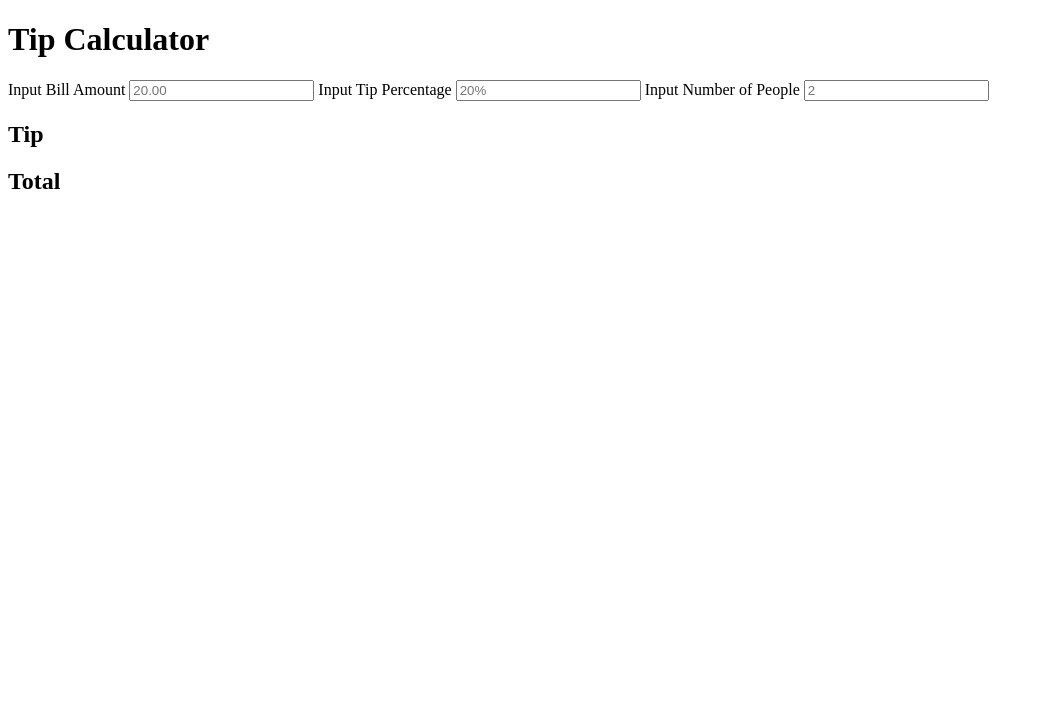
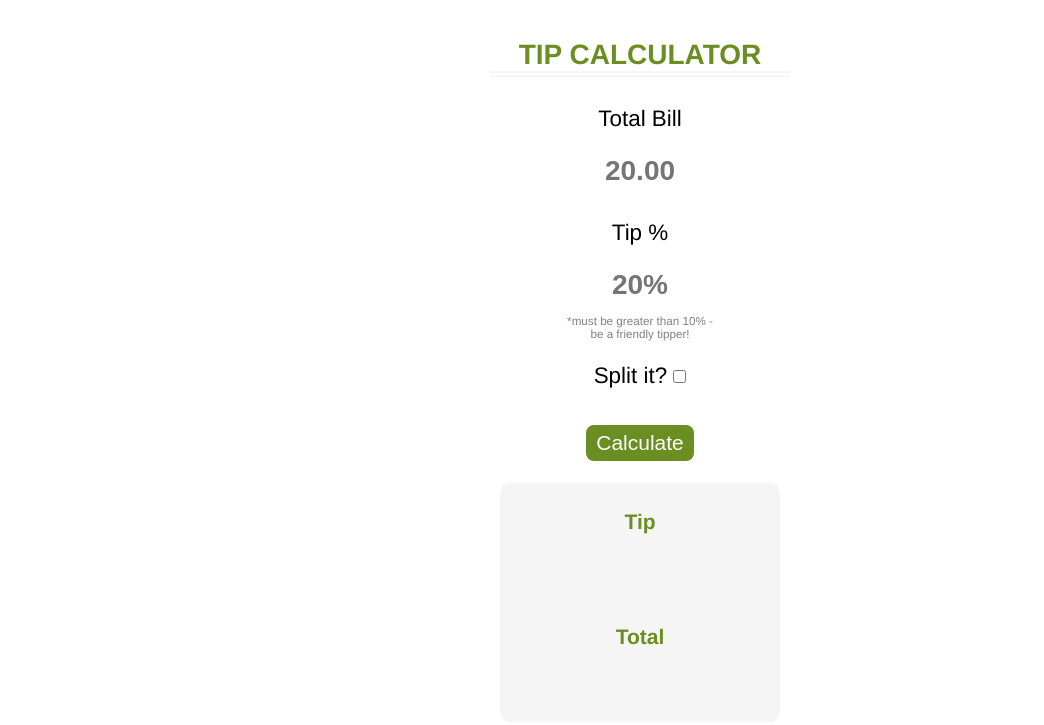
Before and after one commit to brooklyndippo/Tip-Calculator, a plain HTML site: page index.html in a window 1280 px wide. Shown: the whole page, without its empty margins (0-1044 px from the left). Drawn offline with Linux system fonts and the light colour scheme.

Commit message:
Styled the tip calculator with CSS - added reveal for split tip

```diff
--- a/index.html
+++ b/index.html
@@ -14,7 +14,7 @@
 
         <!-- CREATE INPUT FIELDS -->
         <!-- Input Bill Amount -->
-        <lable>Input Bill Amount</lable>
+        <label>Total Bill</label>
         <input
         type="number"
         id="input-bill"
@@ -25,25 +25,38 @@
         >
 
         <!-- Input Tip Percentage -->
-        <lable>Input Tip Percentage</lable>
+        <label>Tip %</label>
         <input type="number"
         id="input-tip"
         class="input"
         placeholder="20%"
         min=10
         >
+        <sub>*must be greater than 10% - be a friendly tipper!</sub>
 
+         <!-- Ask about Splitting the Bill -->
+
+        <label>Split it?
+            <input
+                type="checkbox"
+                class="split-bill"
+                id="split-bill"
+            >
+        </label>
+
+        <div id="reveal-num-people">
         <!-- Input Number of People -->
-        <lable>Input Number of People</lable>
+        <label id="how-many" for="split-bill">How many ways?</label>
         <input type="number"
         id="input-people"
         class="input"
-        placeholder="2"
+        placeholder="1"
         min=1
         step=1
         >
+        </div>
 
-        </div>
+        <button>Calculate</button>
 
         <div id="calc-output">
         <h2>Tip</h2>
--- a/script.js
+++ b/script.js
@@ -5,11 +5,14 @@ const tipInput = document.querySelector('#input-tip')
 const peopleInput = document.querySelector('#input-people')
 const displayTip = document.querySelector('#display-tip')
 const displayTotal = document.querySelector('#display-total')
+const checkbox = document.querySelector("#split-bill")
+const revealNumPeople = document.querySelector("#reveal-num-people")
 
 //-----------------------------------------------
 // ADD EVENT LISTENERS
 billInput.addEventListener('change', handleBill)
 tipInput.addEventListener('change', handleBill)
+checkbox.addEventListener('change', handleBill)
 peopleInput.addEventListener('change', handleBill)
 
 //-----------------------------------------------
@@ -19,26 +22,53 @@ function handleBill(e) {
     //collect the most updated input for all values
     const bill = parseFloat(billInput.value)
     const tip = parseInt(tipInput.value)
+
+    const check = checkbox.checked
     const numPeople = parseInt(peopleInput.value)
+
+    //reveal the input field for number of people if split bill is checked
+
+    revealNumPeople.style.display = check ? "block" : "none"
+
+    console.log (check)
+    console.log (checkbox)
+    console.log (revealNumPeople)
+
 
     //using inputs calculate different outputs & log in console to test
     const tipOutput = (bill * tip / 100)
     const totalOutput = (bill + tipOutput)
-    const cppOutput = totalOutput / numPeople
+    const ppTip = tipOutput / numPeople
+    const ppTotal = totalOutput / numPeople
+
+
     console.log (tipOutput)
     console.log (totalOutput)
-    console.log (cppOutput)
+    console.log (ppTip)
+    console.log (ppTotal)
 
-    //-----------------------------------------------
+    displayOutput ();
+
+     //-----------------------------------------------
     // PUSH OUTPUT VALUES TO DISPLAY
     function displayOutput () {
+
         //check to make sure that the user has input a bill & tip amount before displaying
         if (billInput.value !== '' && tipInput.value !== '') {
+
+        //if there is greater than one person to split the bill between, then it will display per person cost
+        if (check == true && parseInt(peopleInput.value) > 1) {
+            displayTip.innerHTML = `$${ppTip.toFixed(2)} per person`
+            displayTotal.innerHTML = `$${ppTotal.toFixed(2)} per person`
+        }
+
+        else {
         displayTip.innerHTML = `$${tipOutput.toFixed(2)}`
         displayTotal.innerHTML = `$${totalOutput.toFixed(2)}`
         }
+
+        console.log ("Output displayed")
     }
 
-    displayOutput ();
-
 }
+}
--- a/style.css
+++ b/style.css
@@ -0,0 +1,116 @@
+body{
+    background-color: white;
+    font-family: Helvetica;
+    width: 300px;
+    margin: auto;
+    padding: 20px;
+    text-align: center;
+    font-size: 14px;
+}
+
+h1{
+  text-transform: uppercase;
+  color: olivedrab;
+  border-width: 6px;
+  border-bottom-style: double;
+  border-bottom-color: whitesmoke;
+}
+
+h2 {
+    color: olivedrab;
+}
+
+h3 {
+  font-size: 2em;
+  font-weight: 400;
+  font-style: normal;
+}
+
+label {
+    font-size: 1.6em;
+    margin-top: 10px;
+}
+
+.input {
+    text-align: center;
+    padding: 3px;
+    font-size: 2em;
+    color: gray;
+    font-weight: 600;
+    margin: 20px auto 20px auto;
+    width: 50%;
+    border-style: none;
+    border-width: 0px;
+}
+
+sub {
+  color: gray;
+  width: 50%;
+  margin: -10px auto auto auto;
+  }
+input:active {
+  border-style: none;
+  border-width: 0px;
+}
+
+input::-webkit-outer-spin-button,
+input::-webkit-inner-spin-button {
+  -webkit-appearance: none;
+  margin: 0;
+}
+
+#reveal-num-people {
+  display: none;
+}
+
+#split-bill {
+  margin: 20px auto;
+  padding: 10px;
+}
+
+#input-people {
+  border-style: none;
+}
+
+button {
+  font-size: 1.5em;
+  max-width: 50%;
+  background-color:olivedrab;
+  color: white;
+  height: auto*2;
+  margin: auto;
+  border-style: solid;
+  border-color: white;
+  border-radius: 10px;
+  padding: 6px 10px;
+  margin-top: 20px;
+}
+
+button:hover {
+  background-color: white;
+  color: olivedrab;
+  border-style: solid;
+  border-color: olivedrab;
+  border-radius: 10px;
+  padding: 6px 10px;
+}
+
+
+
+#user-input {
+    display: flex;
+    flex-direction: column;
+    text-align: center;
+}
+
+
+#calc-output {
+  display: flex;
+  flex-direction: column;
+  justify-content: space-around;
+  background-color: whitesmoke;
+  margin: 20px 10px;
+  padding-top: 10px;
+  border-radius: 10px;
+  min-height: 160px;
+}
```
